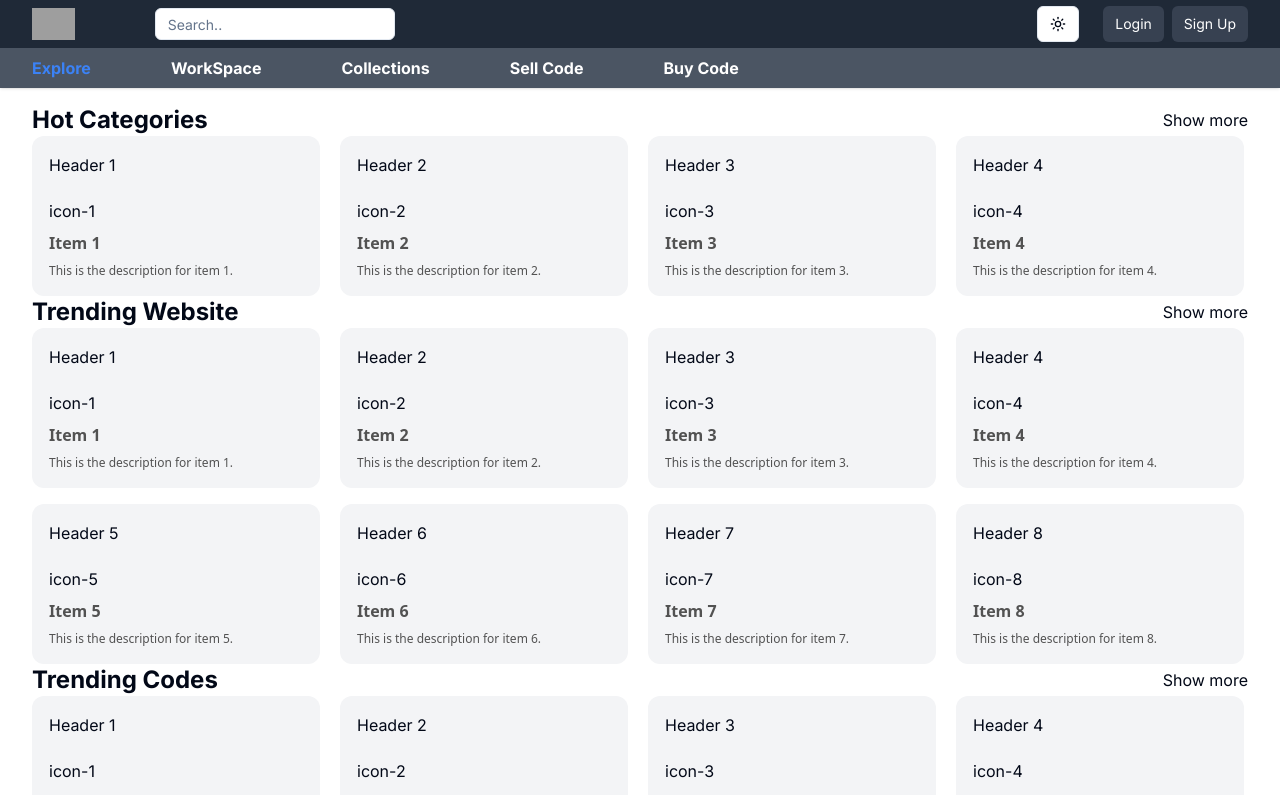
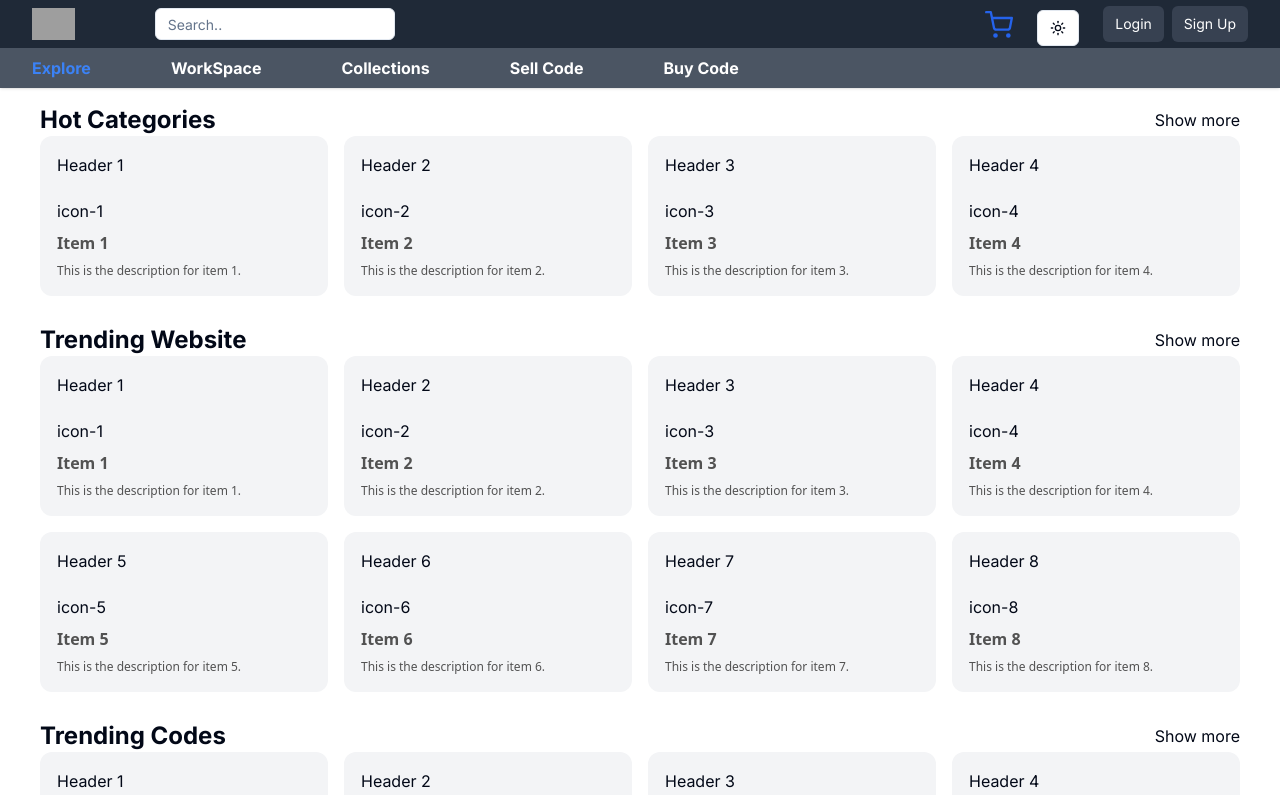
Before and after one commit to navneet9971/website-sell, a Next.js app in the folder frontend/: page / in a window 1280 px wide. Shown: the top 795 px of the page. Built offline with nearby package versions, Linux system fonts and the light colour scheme; grey boxes are pictures that could not be loaded.

Commit message:
Done cart and working on Cart Page desgin

```diff
--- /dev/null
+++ b/frontend/app/cartInfo/[id]/page.jsx
@@ -0,0 +1,11 @@
+
+import AddCartShop from '@/components/CartComponent/AddCartShop/AddCart'
+import React from 'react'
+
+const page = () => {
+  return (
+    <AddCartShop />
+  )
+}
+
+export default page
--- a/frontend/app/productInfo/[id]/page.jsx
+++ b/frontend/app/productInfo/[id]/page.jsx
@@ -1,10 +1,18 @@
+"use client";
+
 import ProductInfoPage from '@/components/ProductComponent/ProductInfoPage'
+import { useParams } from 'next/navigation';
 import React from 'react'
 
 const ProductInfo = () => {
+  const params = useParams();
+  const { id } = params;
+
+  console.log(id);
+
   return (
-<ProductInfoPage />
-  )
+    <ProductInfoPage  id={id}/>
+  );
 }
 
-export default ProductInfo
+export default ProductInfo;
--- /dev/null
+++ b/frontend/components/CartComponent/AddCartShop/AddCart.jsx
@@ -0,0 +1,30 @@
+"use client"
+
+import React from 'react'
+import { FiShoppingCart } from "react-icons/fi";
+import useCartStore from './useCartStore';
+import { useRouter } from 'next/navigation';
+
+const AddCart = () => {
+   const router  = useRouter()
+    const cartCount = useCartStore((state) => state.cartCount);
+
+       const handleViewCart = () => {
+        router.push(`/cartInfo/${id}`);
+    };
+
+    return (
+        <div className="relative">
+            <button onClick={handleViewCart} className="relative">
+                <FiShoppingCart  size={28} className="text-blue-600" />
+                {cartCount > 0 && (
+                    <span className="absolute -top-1.5 -right-2.5 text-white bg-red-500 rounded-full px-1 py-.5 text-xs">
+                        {cartCount}
+                    </span>
+                )}
+            </button>
+        </div>
+    );
+}
+
+export default AddCart
--- /dev/null
+++ b/frontend/components/CartComponent/AddCartShop/useCartStore.jsx
@@ -0,0 +1,10 @@
+"use client"
+
+import create from 'zustand';
+
+const useCartStore = create((set) => ({
+    cartCount: 0,
+    increaseCartCount: () => set((state) => ({ cartCount: state.cartCount + 1 })),
+}));
+
+export default useCartStore;
--- /dev/null
+++ b/frontend/components/CartComponent/CartComponentInfo.jsx
@@ -0,0 +1,11 @@
+import React from 'react'
+import AddCart from './AddCartShop/AddCart'
+
+const CartComponentInfo = () => {
+  return (
+
+   <AddCart />
+  )
+}
+
+export default CartComponentInfo
--- a/frontend/components/Explore.jsx
+++ b/frontend/components/Explore.jsx
@@ -5,11 +5,11 @@ import TrendingCodesPage from './TrendingCodesPage'
 
 const Explore = () => {
   return (
-    <>
+    <div className='flex flex-col items-center justify-center gap-7' >
     <Categories />
     <TrendingWebsite />
     <TrendingCodesPage />
-    </>
+    </div>
   )
 }
 
--- a/frontend/components/ProductComponent/ProductInfoPage.jsx
+++ b/frontend/components/ProductComponent/ProductInfoPage.jsx
@@ -7,15 +7,15 @@ const ImageInformation = dynamic(() => import('./SectionOne/ImageInformation'),
 const ProductUser = dynamic(() => import('./SectionTwo/ProductUser'), { ssr: true });
 const ProductDes = dynamic(() => import('./SectionTwo/ProductDes'), { ssr: true });
 
-const ProductInfoPage = () => {
+const ProductInfoPage = ( {id} ) => {
   return (
     <div className='mb-6'>
       <div className="flex items-start justify-between px-8">
         <div className="flex-1">
-          <ImageSection />
+          <ImageSection id={id}/>
         </div>
         <div className="flex-1 shadow-lg shadow-black/40">
-          <ImageInformation />
+          <ImageInformation id={id}/>
         </div>
       </div>
 
--- a/frontend/components/ProductComponent/SectionOne/ImageInformation.jsx
+++ b/frontend/components/ProductComponent/SectionOne/ImageInformation.jsx
@@ -1,18 +1,31 @@
 "use client"
 
+import useCartStore from '@/components/CartComponent/AddCartShop/useCartStore';
 import { Button } from '@/components/ui/button'
 import { languge, use } from '@/data/data';
-import React from 'react'
+import { useRouter } from 'next/navigation';
+import React, { useState } from 'react'
+import { FaShoppingCart } from 'react-icons/fa';
 import { FaComputer, FaCheck, FaFileCode, FaHandHoldingHeart, FaCircleUser, FaCartPlus, FaBookBookmark } from "react-icons/fa6";
 import { HiBuildingOffice2 } from "react-icons/hi2";
 import { RiScreenshot2Fill } from "react-icons/ri";
 
 
-const ImageInformation = () => {
+const ImageInformation = ({id }) => {
+
+    const [cartItems, setCartItems] = useState([]);
+    const increaseCartCount = useCartStore((state) => state.increaseCartCount);
+    const router  = useRouter();
 
     const handleButtonClick = () => {
-        alert('Added to cart!')
+        alert('Added to cart!',)
     }
+
+    const handleAddCart = () => {
+        setCartItems([...cartItems, id]);
+        increaseCartCount();
+    };
+
 
     return (
         <div className='w-full h-full border-black bg-slate-200'>
@@ -24,18 +37,19 @@ const ImageInformation = () => {
 
 
                 <div className='flex items-center justify-center gap-5'>
-                    <Button onClick={handleButtonClick} variant="outline" className="flex items-center gap-2 bg-blue-600 text-white">
-                        <FaCartPlus />
-                        Add cart
-                    </Button>
-
+                <Button onClick={handleAddCart} variant="outline" className="flex items-center gap-2 bg-blue-600 text-white">
+                <FaCartPlus />
+                Add cart
+            </Button>
 
                     <Button variant="destructive" className="flex items-center gap-2">
-                        <FaHandHoldingHeart size={20} />
+                        <FaHandHoldingHeart size={20} onClick={handleButtonClick}/>
                         Favorites
                     </Button>
                 </div>
             </div>
+
+
 
 
             <div className='px-3 mt-3'>
--- a/frontend/components/ui/Navbar.jsx
+++ b/frontend/components/ui/Navbar.jsx
@@ -6,6 +6,7 @@ import { Disclosure, DisclosureButton, DisclosurePanel, Menu, MenuButton, MenuIt
 import { Bars3Icon, BellIcon, XMarkIcon } from '@heroicons/react/24/outline';
 import { ModeToggle } from './ModeToggle';
 import { Input } from "@/components/ui/input";
+import AddCart from '../CartComponent/AddCartShop/AddCart';
 
 function classNames(...classes) {
   return classes.filter(Boolean).join(' ');
@@ -14,8 +15,6 @@ function classNames(...classes) {
 export default function Navbar() {
   const [isLoggedIn, setIsLoggedIn] = useState(false); // State to manage login status
   const [profilePic, setProfilePic] = useState("https://images.unsplash.com/photo-1472099645785-5658abf4ff4e?ixlib=rb-1.2.1&ixid=eyJhcHBfaWQiOjEyMDd9&auto=format&fit=facearea&facepad=2&w=256&h=256&q=80");
-
-
 
 
   return  (
@@ -44,7 +43,14 @@ export default function Navbar() {
               placeholder="Search.."
             />
           </div>
-          <ModeToggle />
+
+<div className='flex items-center justify-center gap-6 mt-2'>
+<AddCart/>
+<ModeToggle />
+
+</div>
+
+
           <div className="absolute inset-y-0 right-0 flex items-center pr-2 sm:static sm:inset-auto sm:ml-6 sm:pr-0">
             {isLoggedIn ? (
               <>
--- a/frontend/package.json
+++ b/frontend/package.json
@@ -34,7 +34,8 @@
     "react-folder-tree": "^5.1.1",
     "react-icons": "^5.2.1",
     "tailwind-merge": "^2.4.0",
-    "tailwindcss-animate": "^1.0.7"
+    "tailwindcss-animate": "^1.0.7",
+    "zustand": "^4.5.4"
   },
   "devDependencies": {
     "eslint": "^8",
```
Also changed, not shown: 1 other file (tests, documents, lock files or other folders).
